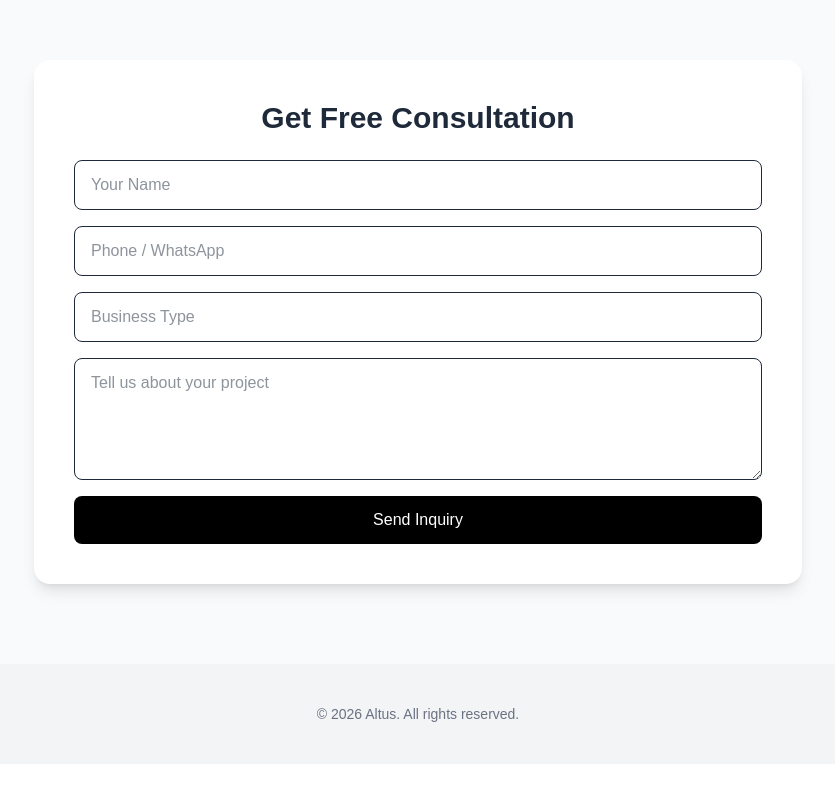
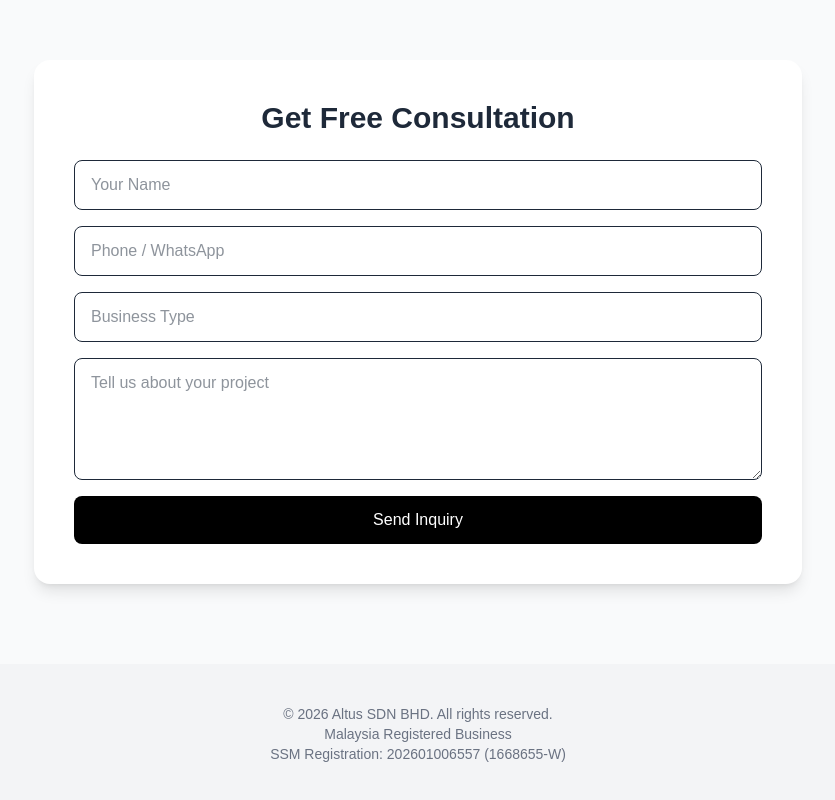
Before and after one commit to Una0708/nextweb, a Next.js app: page / in a window 1280 px wide. Shown: the part 2914-3714 px from the top of the page, without its empty margins (222-1057 px from the left). Before the commit the page ends 3678 px from the top, so only its background shows below. Built offline with nearby package versions, Linux system fonts and the light colour scheme.

Commit message:
fix feature types

```diff
--- a/app/page.tsx
+++ b/app/page.tsx
@@ -279,7 +279,9 @@ export default function HomePage() {
 
       {/* Footer */}
       <footer className="px-10 py-10 bg-gray-100 text-center text-sm text-gray-500">
-        © 2026 Altus. All rights reserved.
+        © 2026 Altus SDN BHD. All rights reserved.
+        <p>Malaysia Registered Business</p>
+        <p>SSM Registration: 202601006557 (1668655-W)</p>
       </footer>
 
 <a
```
